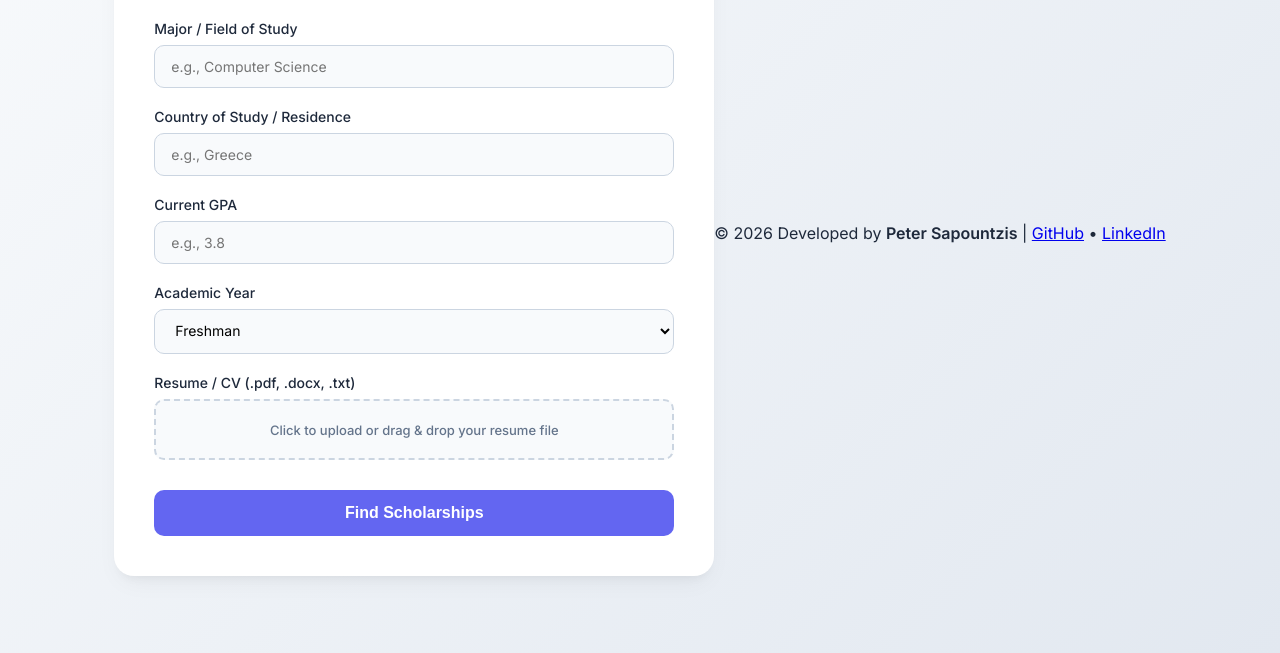
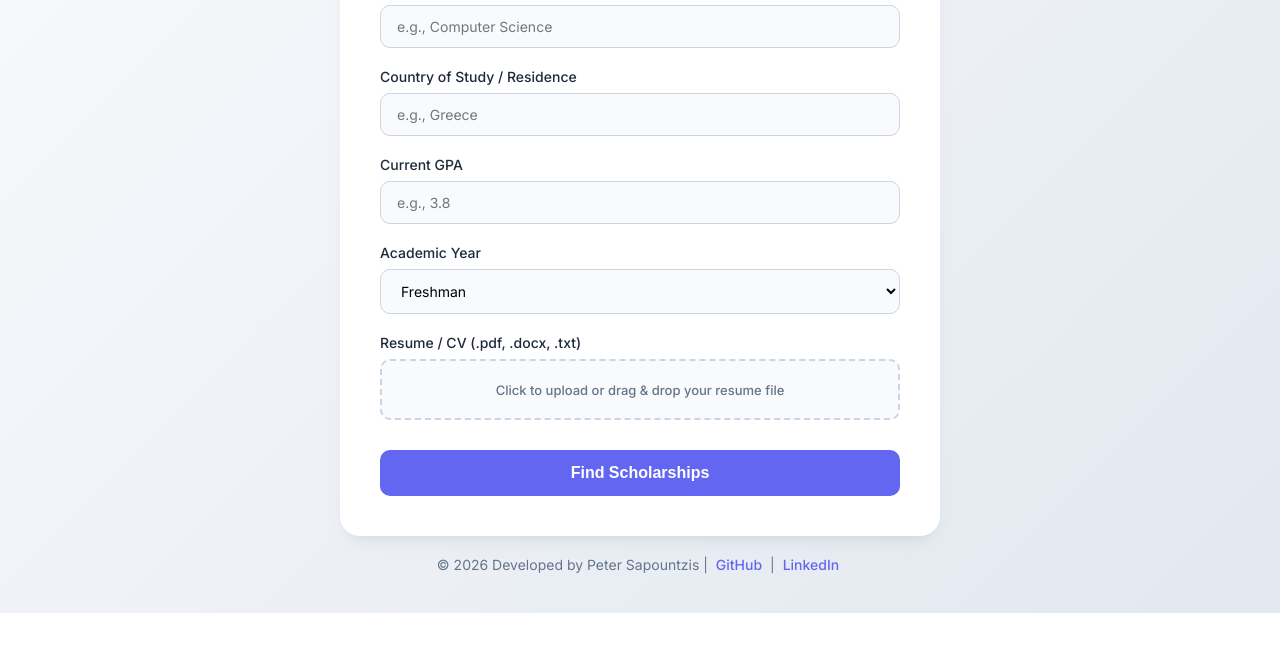
Before and after one commit to Petersap4/ai-scholarships-matcher, a website: page public/ai-scholarship-matcher.html in a window 1280 px wide. Shown: the part 187-840 px from the top of the page. After the commit the page ends 800 px from the top, so only its background shows below. Drawn offline with Linux system fonts and the light colour scheme.

Commit message:
init file

```diff
--- a/public/ai-scholarship-matcher.html
+++ b/public/ai-scholarship-matcher.html
@@ -23,9 +23,11 @@
             min-height: 100vh;
             margin: 0;
             display: flex;
+            flex-direction: column;
             justify-content: center;
             align-items: center;
             padding: 20px;
+            box-sizing: border-box;
         }
 
         .container {
@@ -36,6 +38,7 @@
             border-radius: 20px;
             box-shadow: 0 10px 25px -5px rgba(0, 0, 0, 0.05), 0 8px 10px -6px rgba(0, 0, 0, 0.05);
             box-sizing: border-box;
+            margin-bottom: 18px;
         }
 
         .header {
@@ -160,6 +163,28 @@
             0% { transform: rotate(0deg); }
             100% { transform: rotate(360deg); }
         }
+
+        .footer {
+            width: 100%;
+            max-width: 600px;
+            text-align: center;
+            margin-top: 0;
+            color: var(--text-muted);
+            font-size: 0.875rem;
+            line-height: 1.5;
+        }
+
+        .footer a {
+            color: var(--primary);
+            text-decoration: none;
+            font-weight: 500;
+            margin: 0 4px;
+        }
+
+        .footer a:hover {
+            text-decoration: underline;
+        }
+
     </style>
 </head>
 <body>
@@ -213,12 +238,9 @@
             <p style="color: var(--text-muted); font-weight: 500;">Analyzing your profile with AI...</p>
         </div>
     </div>
-    <footer>
-        <p>&copy; 2026 Developed by <span style="font-weight: 600; color: var(--text-main);">Peter Sapountzis</span> |
-           <a href="https://github.com/Petersap4" target="_blank">GitHub</a> •
-           <a href="https://www.linkedin.com/in/peter-sapountzis-b78270209/" target="_blank">LinkedIn</a>
-        </p>
-    </footer>
+   <div class="footer">
+        © 2026 Developed by Peter Sapountzis | <a href="https://github.com/Petersap4" target="_blank">GitHub</a> | <a href="https://www.linkedin.com/in/peter-sapountzis-b78270209/" target="_blank">LinkedIn</a>
+    </div>
 
     <script>
         const fileInput = document.getElementById('resume');
--- a/server.js
+++ b/server.js
@@ -16,6 +16,10 @@ const ai = new GoogleGenAI({ apiKey: process.env.GEMINI_API_KEY });
 app.use(express.urlencoded({ extended: true }));
 app.use(express.json());
 app.use(express.static('public'));
+
+app.get('/', (req, res) => {
+    res.sendFile(path.join(__dirname, 'public', 'ai-scholarship-matcher.html'));
+});
 
 app.post('/match-scholarships', upload.single('resume'), async (req, res) => {
     try {
```
